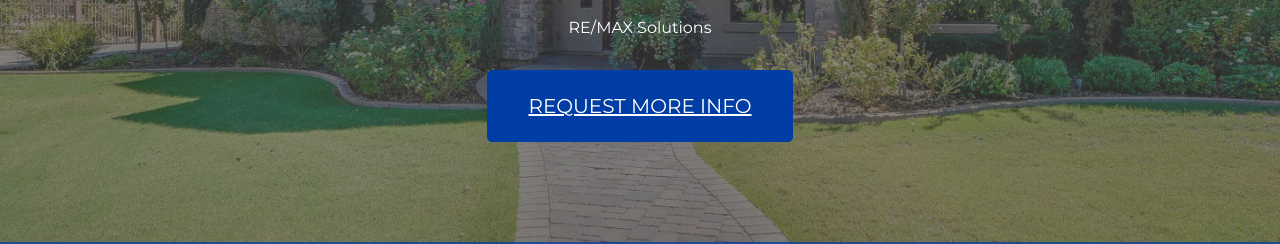
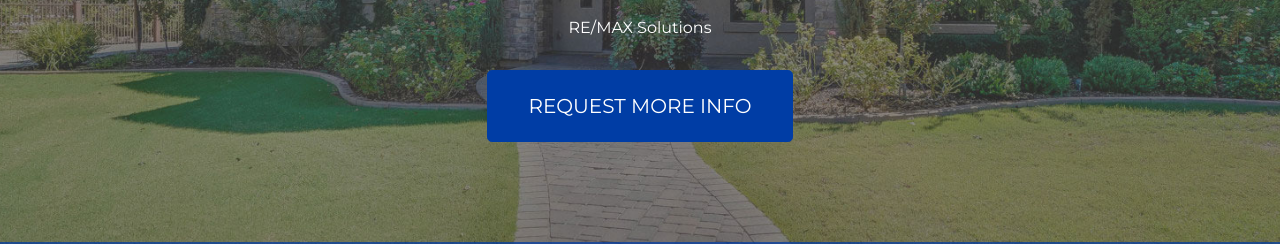
Before and after one commit to rcereghini/cook-property-site, a React (Create React App) app: page / in a window 1280 px wide. Shown: the part 439-683 px from the top of the page. Built offline with nearby package versions, Linux system fonts and the light colour scheme.

Commit message:
fixed email size

```diff
--- a/src/components/HeaderBox.js
+++ b/src/components/HeaderBox.js
@@ -13,7 +13,7 @@ function HeaderBox(props) {
         </p>
         <p className="business">{props.realty}</p>
         <a
-          className="btn btn-primary btn-lg"
+          className="btn btn-primary btn-lg removeUnderline"
           href="mailto:scottcookhomes@gmail.com?subject=Interested%20in%2024019%20S%20201st%20Place"
           role="button"
         >
--- a/src/components/RealtorCard.js
+++ b/src/components/RealtorCard.js
@@ -13,7 +13,7 @@ function RealtorCard(props) {
           <p>{props.phone}</p>
         </a>
         <a href={props.mailto}>
-          <p>{props.email}</p>
+          <p className="emailAdjust">{props.email}</p>
         </a>
       </div>
     </div>
--- a/src/styles/headerBox.css
+++ b/src/styles/headerBox.css
@@ -38,3 +38,7 @@
 .business {
   margin: 30px;
 }
+
+.removeUnderline {
+  text-decoration: none;
+}
--- a/src/styles/realtorCard.css
+++ b/src/styles/realtorCard.css
@@ -38,4 +38,7 @@
   .realtorCard {
     width: 80%;
   }
+  .emailAdjust {
+    font-size: 0.7em;
+  }
 }
```
